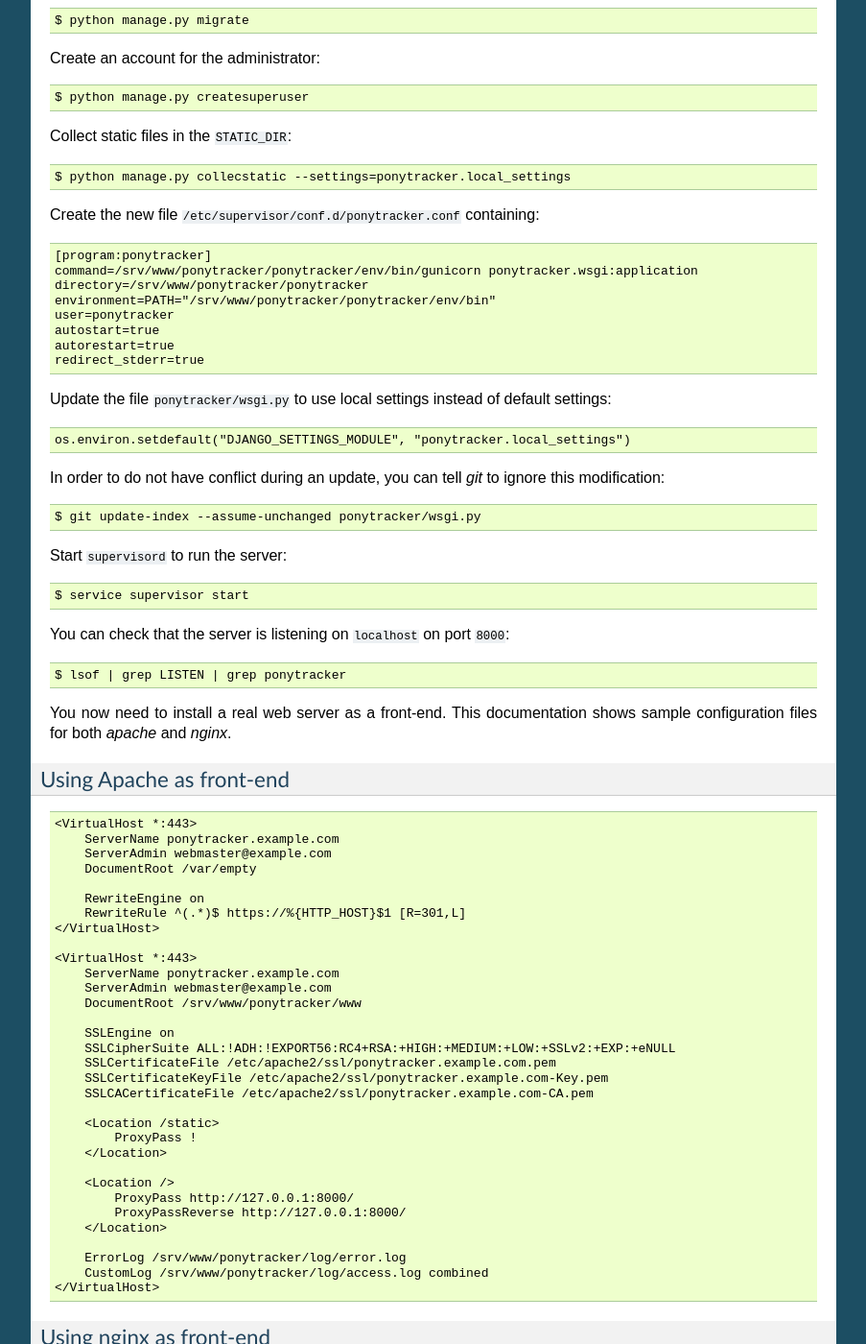
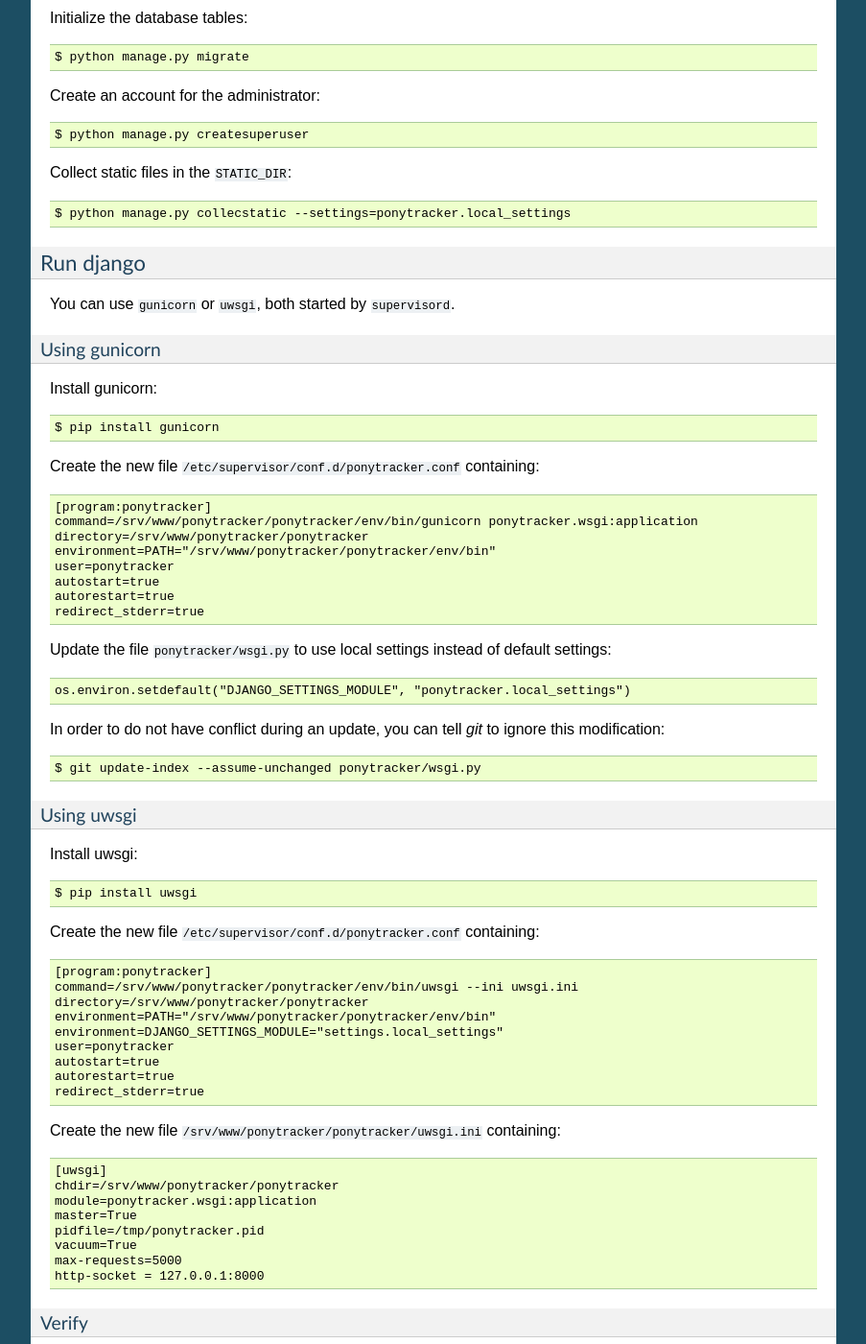
Before and after one commit to ponytracker/ponytracker, a Sphinx documentation site: the page built from doc/source/installation.rst, in a window 1280 px wide and 1400 px high, scrolled down 1493 px. Shown: the whole window at 96% size, without its empty margins (198-1101 px from the left). Built offline with Sphinx 7.4.7, drawn with Linux system fonts in a browser that asks for light colours; pages that are not in the unit, such as notebooks, are missing from menus; some of the changed text lies outside the part shown.

Commit message:
doc: using uwsgi

```diff
--- a/doc/source/installation.rst
+++ b/doc/source/installation.rst
@@ -90,6 +92,18 @@ Create an account for the administrator::
 Collect static files in the ``STATIC_DIR``::
 
   $ python manage.py collecstatic --settings=ponytracker.local_settings
+
+Run django
+==========
+
+You can use ``gunicorn`` or ``uwsgi``, both started by ``supervisord``.
+
+Using gunicorn
+--------------
+
+Install gunicorn::
+
+  $ pip install gunicorn
 
 Create the new file ``/etc/supervisor/conf.d/ponytracker.conf`` containing::
 
@@ -112,6 +126,39 @@ this modification::
 
   $ git update-index --assume-unchanged ponytracker/wsgi.py
 
+Using uwsgi
+-----------
+
+Install uwsgi::
+
+  $ pip install uwsgi
+
+Create the new file ``/etc/supervisor/conf.d/ponytracker.conf`` containing::
+
+  [program:ponytracker]
+  command=/srv/www/ponytracker/ponytracker/env/bin/uwsgi --ini uwsgi.ini
+  directory=/srv/www/ponytracker/ponytracker
+  environment=PATH="/srv/www/ponytracker/ponytracker/env/bin"
+  environment=DJANGO_SETTINGS_MODULE="settings.local_settings"
+  user=ponytracker
+  autostart=true
+  autorestart=true
+  redirect_stderr=true
+
+Create the new file ``/srv/www/ponytracker/ponytracker/uwsgi.ini`` containing::
+
+  [uwsgi]
+  chdir=/srv/www/ponytracker/ponytracker
+  module=ponytracker.wsgi:application
+  master=True
+  pidfile=/tmp/ponytracker.pid
+  vacuum=True
+  max-requests=5000
+  http-socket = 127.0.0.1:8000
+
+Verify
+------
+
 Start ``supervisord`` to run the server::
 
   $ service supervisor start
@@ -125,8 +172,11 @@ This documentation shows sample configuration files for both `apache` and
 `nginx`.
 
 
-Using Apache as front-end
--------------------------
+Front-end
+=========
+
+Apache
+------
 
 ::
 
@@ -164,8 +214,8 @@ Using Apache as front-end
   </VirtualHost>
 
 
-Using nginx as front-end
--------------------------
+nginx
+-----
 
 Forthcoming...
 
```
Also changed, not shown: other parts of doc/source/installation.rst (+3 -1 lines).
